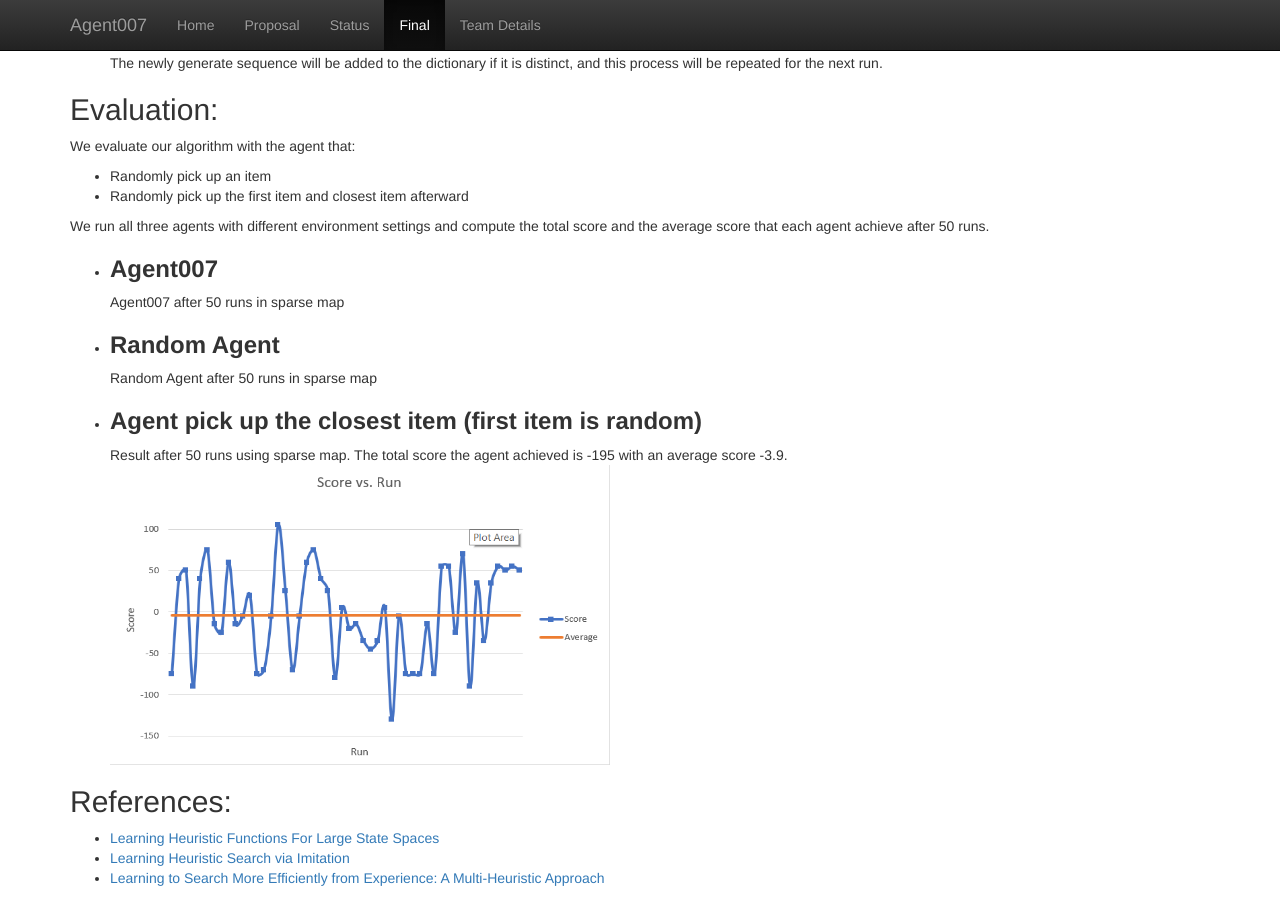
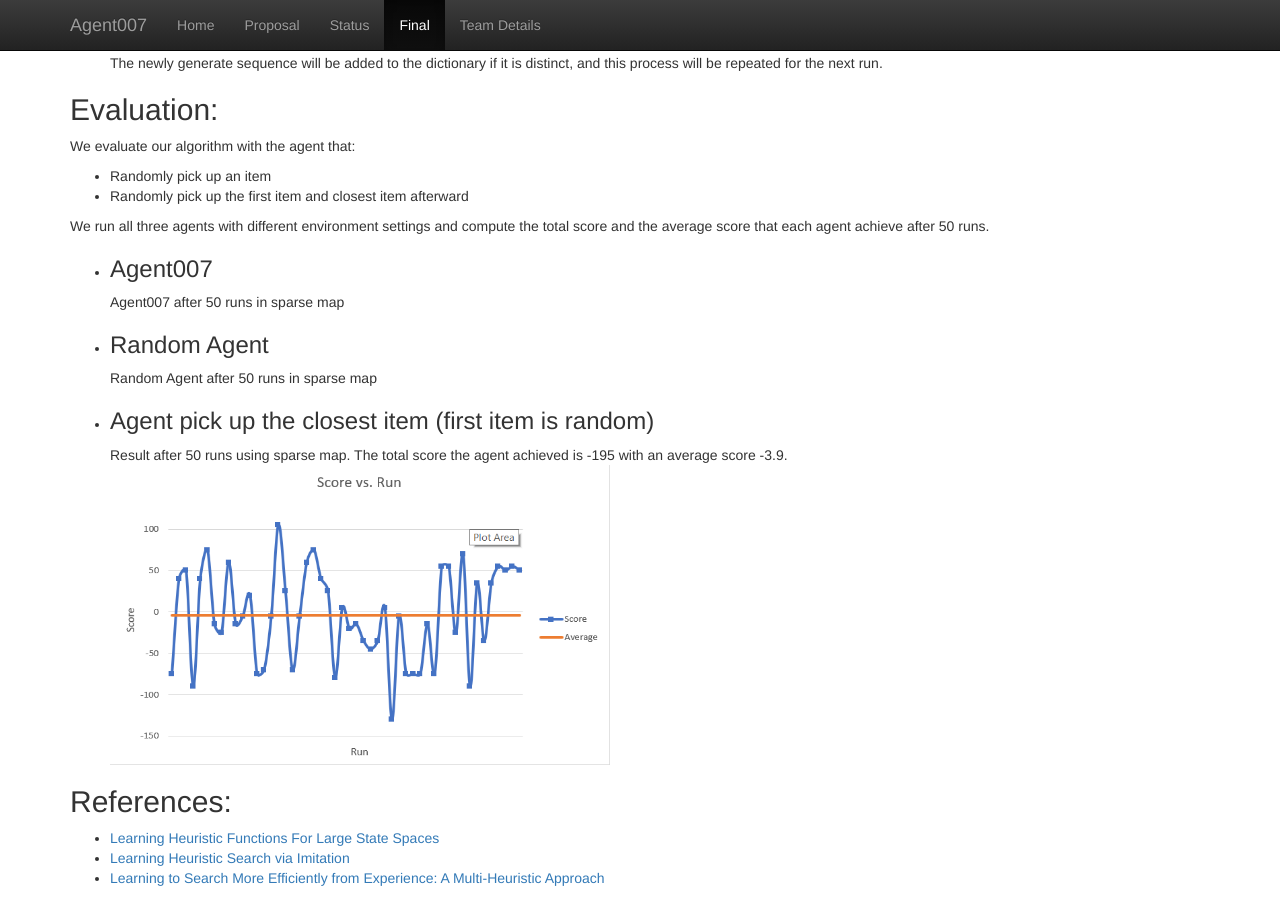
Before and after one commit to KumarHX/Agent007, a Jekyll site: the page built from docs/final.md, in a window 1280 px wide and 900 px high, scrolled down 1019 px. Built offline with Jekyll 4.4.1, drawn with Linux system fonts in a browser that asks for light colours.

Commit message:
Update final.md

```diff
--- a/docs/final.md
+++ b/docs/final.md
@@ -32,15 +32,15 @@ We evaluate our algorithm with the agent that:
 
 We run all three agents with different environment settings and compute the total score and the average score that each agent achieve after 50 runs.
 
-- ### **Agent007**
+- ### Agent007
 Agent007 after 50 runs in sparse map <br>
 
 
-- ### **Random Agent**
+- ### Random Agent
 Random Agent after 50 runs in sparse map <br>
 
 
-- ### **Agent pick up the closest item (first item is random)**
+- ### Agent pick up the closest item (first item is random)
 Result after 50 runs using sparse map. The total score the agent achieved is -195 with an average score -3.9. <br>
 <a href="url"><img src="ShortestPathSparse.png" align="center" height="300" width="500" ></a>
 
```
